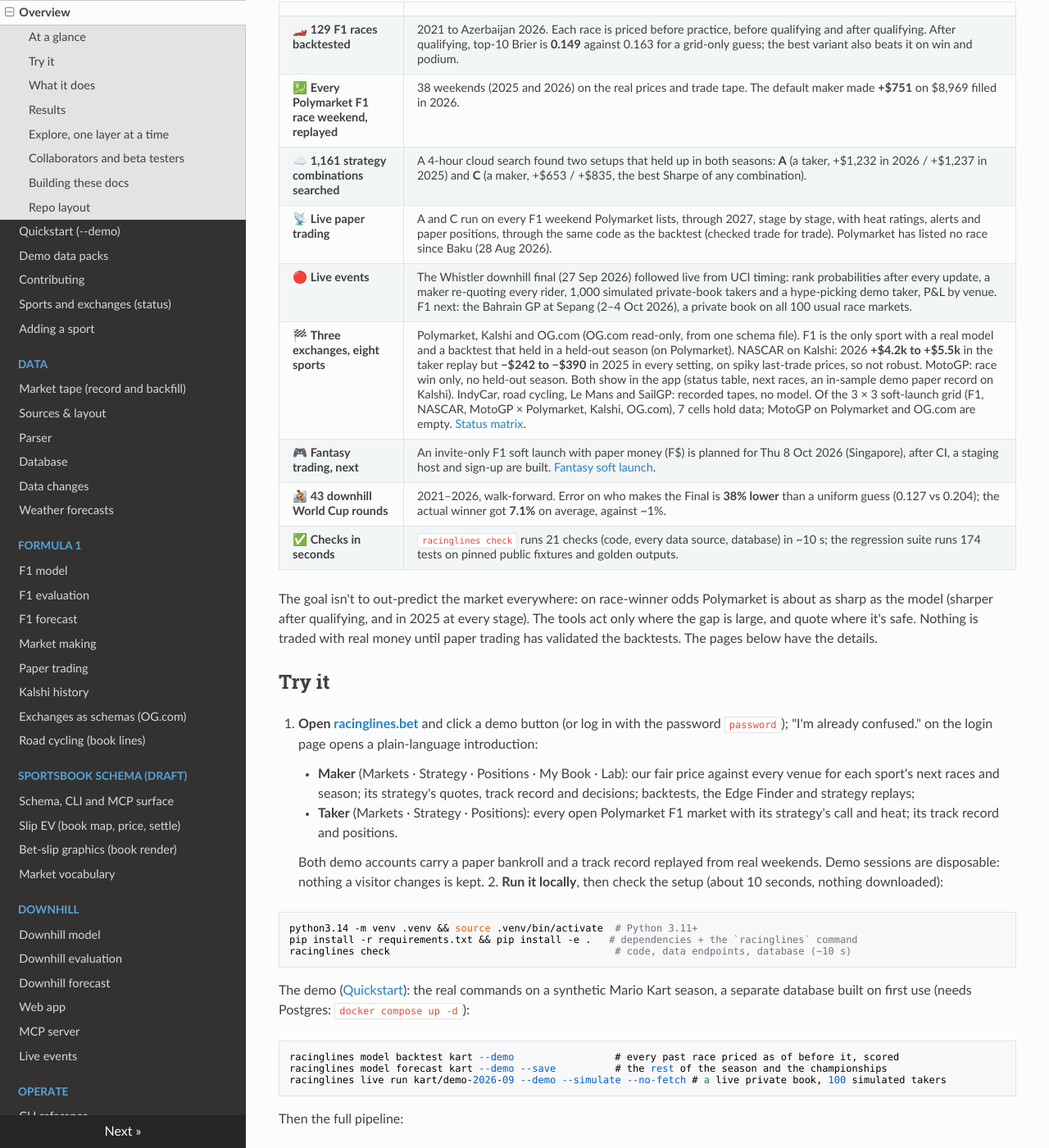
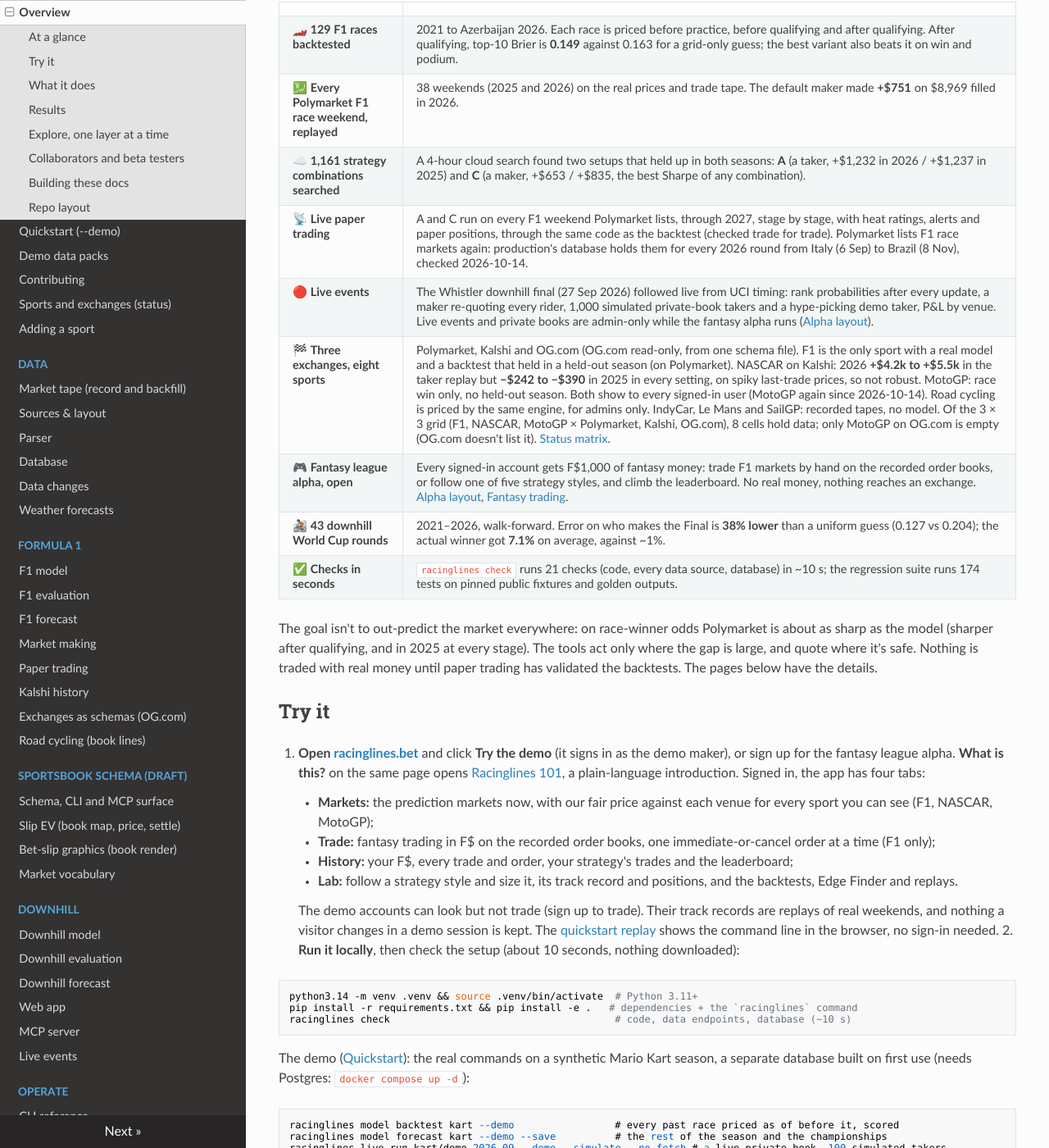
Before and after one commit to lalligagger/racinglines-public, an MkDocs documentation site: the page built from docs/index.md, in a window 1280 px wide and 1400 px high, scrolled down 478 px. Shown: the whole window at 82% size. Built offline with MkDocs 1.6.1, drawn with Linux system fonts in a browser that asks for light colours; nearby versions of some CDN libraries; some of the changed text lies outside the part shown.

Commit message:
[docs] Public docs match the alpha app and the 14 Oct promotion: four tabs and Try the demo, MotoGP for signed-in users, remote and data pull, Polymarket F1 listings back, a current roadmap summary.
Co-Authored-By: Claude Opus 5.5 (1M context) <noreply@anthropic.com>
Claude-Session: https://claude.ai/code/session_01EfKkJPBykdSC8uEs654eAK

```diff
--- a/docs/index.md
+++ b/docs/index.md
@@ -30,10 +30,10 @@ exchange: [Sports and exchanges](coverage.md).
 | 🏎️ **129 F1 races backtested** | 2021 to Azerbaijan 2026. Each race is priced before practice, before qualifying and after qualifying. After qualifying, top-10 Brier is **0.149** against 0.163 for a grid-only guess; the best variant also beats it on win and podium. |
 | 💹 **Every Polymarket F1 race weekend, replayed** | 38 weekends (2025 and 2026) on the real prices and trade tape. The default maker made **+$751** on $8,969 filled in 2026. |
 | ☁️ **1,161 strategy combinations searched** | A 4-hour cloud search found two setups that held up in both seasons: **A** (a taker, +$1,232 in 2026 / +$1,237 in 2025) and **C** (a maker, +$653 / +$835, the best Sharpe of any combination). |
-| 📡 **Live paper trading** | A and C run on every F1 weekend Polymarket lists, through 2027, stage by stage, with heat ratings, alerts and paper positions, through the same code as the backtest (checked trade for trade). Polymarket has listed no race since Baku (28 Aug 2026). |
-| 🔴 **Live events** | The Whistler downhill final (27 Sep 2026) followed live from UCI timing: rank probabilities after every update, a maker re-quoting every rider, 1,000 simulated private-book takers and a hype-picking demo taker, P&L by venue. F1 next: the Bahrain GP at Sepang (2–4 Oct 2026), a private book on all 100 usual race markets. |
-| 🏁 **Three exchanges, eight sports** | Polymarket, Kalshi and OG.com (OG.com read-only, from one schema file). F1 is the only sport with a real model and a backtest that held in a held-out season (on Polymarket). NASCAR on Kalshi: 2026 **+$4.2k to +$5.5k** in the taker replay but **−$242 to −$390** in 2025 in every setting, on spiky last-trade prices, so not robust. MotoGP: race win only, no held-out season. Both show in the app (status table, next races, an in-sample demo paper record on Kalshi). IndyCar, road cycling, Le Mans and SailGP: recorded tapes, no model. Of the 3 × 3 soft-launch grid (F1, NASCAR, MotoGP × Polymarket, Kalshi, OG.com), 7 cells hold data; MotoGP on Polymarket and OG.com are empty. [Status matrix](coverage.md#the-status-matrix). |
-| 🎮 **Fantasy trading, next** | An invite-only F1 soft launch with paper money (F$) is planned for Thu 8 Oct 2026 (Singapore), after CI, a staging host and sign-up are built. [Fantasy soft launch](fantasy-launch.md). |
+| 📡 **Live paper trading** | A and C run on every F1 weekend Polymarket lists, through 2027, stage by stage, with heat ratings, alerts and paper positions, through the same code as the backtest (checked trade for trade). Polymarket lists F1 race markets again: production's database holds them for every 2026 round from Italy (6 Sep) to Brazil (8 Nov), checked 2026-10-14. |
+| 🔴 **Live events** | The Whistler downhill final (27 Sep 2026) followed live from UCI timing: rank probabilities after every update, a maker re-quoting every rider, 1,000 simulated private-book takers and a hype-picking demo taker, P&L by venue. Live events and private books are admin-only while the fantasy alpha runs ([Alpha layout](alpha-layout.md)). |
+| 🏁 **Three exchanges, eight sports** | Polymarket, Kalshi and OG.com (OG.com read-only, from one schema file). F1 is the only sport with a real model and a backtest that held in a held-out season (on Polymarket). NASCAR on Kalshi: 2026 **+$4.2k to +$5.5k** in the taker replay but **−$242 to −$390** in 2025 in every setting, on spiky last-trade prices, so not robust. MotoGP: race win only, no held-out season. Both show to every signed-in user (MotoGP again since 2026-10-14). Road cycling is priced by the same engine, for admins only. IndyCar, Le Mans and SailGP: recorded tapes, no model. Of the 3 × 3 grid (F1, NASCAR, MotoGP × Polymarket, Kalshi, OG.com), 8 cells hold data; only MotoGP on OG.com is empty (OG.com doesn't list it). [Status matrix](coverage.md#the-status-matrix). |
+| 🎮 **Fantasy league alpha, open** | Every signed-in account gets F$1,000 of fantasy money: trade F1 markets by hand on the recorded order books, or follow one of five strategy styles, and climb the leaderboard. No real money, nothing reaches an exchange. [Alpha layout](alpha-layout.md), [Fantasy trading](fantasy-trading.md). |
 | 🚵 **43 downhill World Cup rounds** | 2021–2026, walk-forward. Error on who makes the Final is **38% lower** than a uniform guess (0.127 vs 0.204); the actual winner got **7.1%** on average, against ~1%. |
 | ✅ **Checks in seconds** | `racinglines check` runs 21 checks (code, every data source, database) in ~10 s; the regression suite runs 174 tests on pinned public fixtures and golden outputs. |
 
@@ -47,19 +47,20 @@ backtests. The pages below have the details.
 
 ## Try it
 
-1. **Open [racinglines.bet](https://racinglines.bet)** and click a demo button
-   (or log in with the password `password`); "I'm already confused." on the login
-   page opens a plain-language introduction:
-    - **Maker** (Markets · Strategy · Positions · My Book · Lab): our fair price
-      against every venue for each sport's next races and season; its strategy's
-      quotes, track record and decisions; backtests, the Edge Finder and strategy
-      replays;
-    - **Taker** (Markets · Strategy · Positions): every open Polymarket F1 market
-      with its strategy's call and heat; its track record and positions.
+1. **Open [racinglines.bet](https://racinglines.bet)** and click **Try the demo** (it signs in as the demo
+   maker), or sign up for the fantasy league alpha. **What is this?** on the same page opens
+   [Racinglines 101](https://racinglines.bet/racinglines101), a plain-language introduction. Signed in, the app has
+   four tabs:
+    - **Markets:** the prediction markets now, with our fair price against each venue for every sport you can see
+      (F1, NASCAR, MotoGP);
+    - **Trade:** fantasy trading in F$ on the recorded order books, one immediate-or-cancel order at a time (F1 only);
+    - **History:** your F$, every trade and order, your strategy's trades and the leaderboard;
+    - **Lab:** follow a strategy style and size it, its track record and positions, and the backtests, Edge Finder
+      and replays.
 
-    Both demo accounts carry a paper bankroll and a track record replayed from
-    real weekends. Demo sessions are disposable: nothing a visitor changes is
-    kept.
+    The demo accounts can look but not trade (sign up to trade). Their track records are replays of real weekends,
+    and nothing a visitor changes in a demo session is kept. The [quickstart replay](https://racinglines.bet/docs/quickstart/term) shows the command line in the
+    browser, no sign-in needed.
 2. **Run it locally**, then check the setup (about 10 seconds, nothing
    downloaded):
 
@@ -135,14 +136,14 @@ official timing ──> PostgreSQL ──> as-of model ──> simulated weekend
 - **Paper trades live:** strategy profiles (A, a taker; C, a maker) produce
   signals at every stage of a race weekend, with heat ratings for takers,
   alerts, paper fills and positions. No real orders are placed.
-- **Web app** ([racinglines.bet](https://racinglines.bet)):
-    - **Markets:** makers see our fair price against each venue; takers see
-      every Polymarket market with their strategy's call;
-    - **Strategy** and **Positions:** the account's calls, track record, bankroll,
-      P&L history and holdings;
-    - **My Book:** in-app markets a maker quotes;
-    - **Lab:** the Edge Finder, backtests, scenario forecasts, diagnostics and
-      strategy replays with your own settings.
+- **Web app** ([racinglines.bet](https://racinglines.bet)), laid out for the fantasy league alpha:
+    - **Markets:** our fair price against each venue for each sport's next races;
+    - **Trade** and **History:** fantasy trading in F$ on the recorded books, every trade, and the leaderboard;
+    - **Lab:** follow a strategy style, its track record and positions, and the Edge Finder, backtests, scenario
+      forecasts, diagnostics and strategy replays with your own settings.
+- **Reaches the hosted server from the command line:** `--remote` runs the book commands and Lab jobs on
+  racinglines.bet, `racinglines remote` calls any hosted tool, and `racinglines data pull SPORT` copies one sport's
+  shared data into your own database ([MCP server](mcp.md#more-commands-on-the-hosted-server-remote-racinglines-remote-data-pull)).
 
 <!-- /readme -->
 
@@ -241,13 +242,13 @@ plus mkdocs's other dependencies, then run `mkdocs build` and open
 
 | Path | |
 |---|---|
-| `racinglines/cli/` | The `racinglines` command: `f1`, `mtb_dh`, `markets`, `db`, `web`, `check` |
+| `racinglines/cli/` | The `racinglines` command, task first: `data`, `model`, `strategy`, `markets`, `book`, `live`, `db`, `web`, `mcp`, `remote`, `check` and more ([CLI reference](cli.md)) |
 | `racinglines/sources/` | Data sources: `fastf1/` (fetch, ingest), `chronorace/` (download, parse, ingest), `http.py` (paced, retried requests for every source) |
 | `racinglines/models/` | The one engine, `model_global.py` (every modelled sport's pricing model, its inputs declared in `sports/<code>.toml` [model]), and its input layers in `inputs/`: `laps.py`, `laps_pricing.py`, `practice.py`, `grid.py` (F1: car/driver pace, sectors, practice prior, race and season pricing), `run_times/` (downhill: log-time model, weekend and season simulation), `results.py` (finishing positions); `variants.py`, `props.py`, `evaluate.py` beside them |
 | `racinglines/markets/` | Exchanges and books: Polymarket `sync`/`trade`/`links`, Kalshi `client`/`sync`/`trade`, the Parquet `store`, `venues`, the `private_book`, new-market and signal `alerts`, and `strategies/` (maker replay, weekend taker, season) |
 | `racinglines/pipelines/` | Multi-stage runs: `weekend_sweep`, `sweep_settings`, `search` (settings searches), `season_strategy`, `season_checkpoints`, `profiles`, `signals` (live paper trading), `story` and `demo_history` (the demo accounts) |
 | `racinglines/db/` | Database: models, reads, queries, shared ingest helpers, the `snapshot`, registry of sports and venues |
-| `racinglines/web/` | The web app (`racinglines web`): Markets, Strategy, Positions, My Book, Lab, admin; demo sessions (`demo.py`); old-URL redirects (`legacy.py`) |
+| `racinglines/web/` | The web app (`racinglines web`): Markets, Trade, History, Lab and admin under the alpha layout (`layout.py`; the older pages are archived behind it); demo sessions (`demo.py`); old-URL redirects (`legacy.py`) |
 | `racinglines/testing/` | Synthetic data and the checks behind `racinglines check` |
 | `sports/*.toml`, `racinglines/sports.py` | Sport schemas: what differs between sports (sessions, points, categories, venues, markets), read by the code |
 | `racinglines/paths.py` | Where data lives (`data/raw`, `data/archive`, `data/runs`, `data/cache`) |
```
Also changed, not shown: README.md (+28 -129 lines), docs/cli.md (+2 -0 lines), docs/coverage.md (+11 -8 lines), docs/quickstart.md (+17 -1 lines), docs/todo.md (+15 -2 lines), 2 other files.
